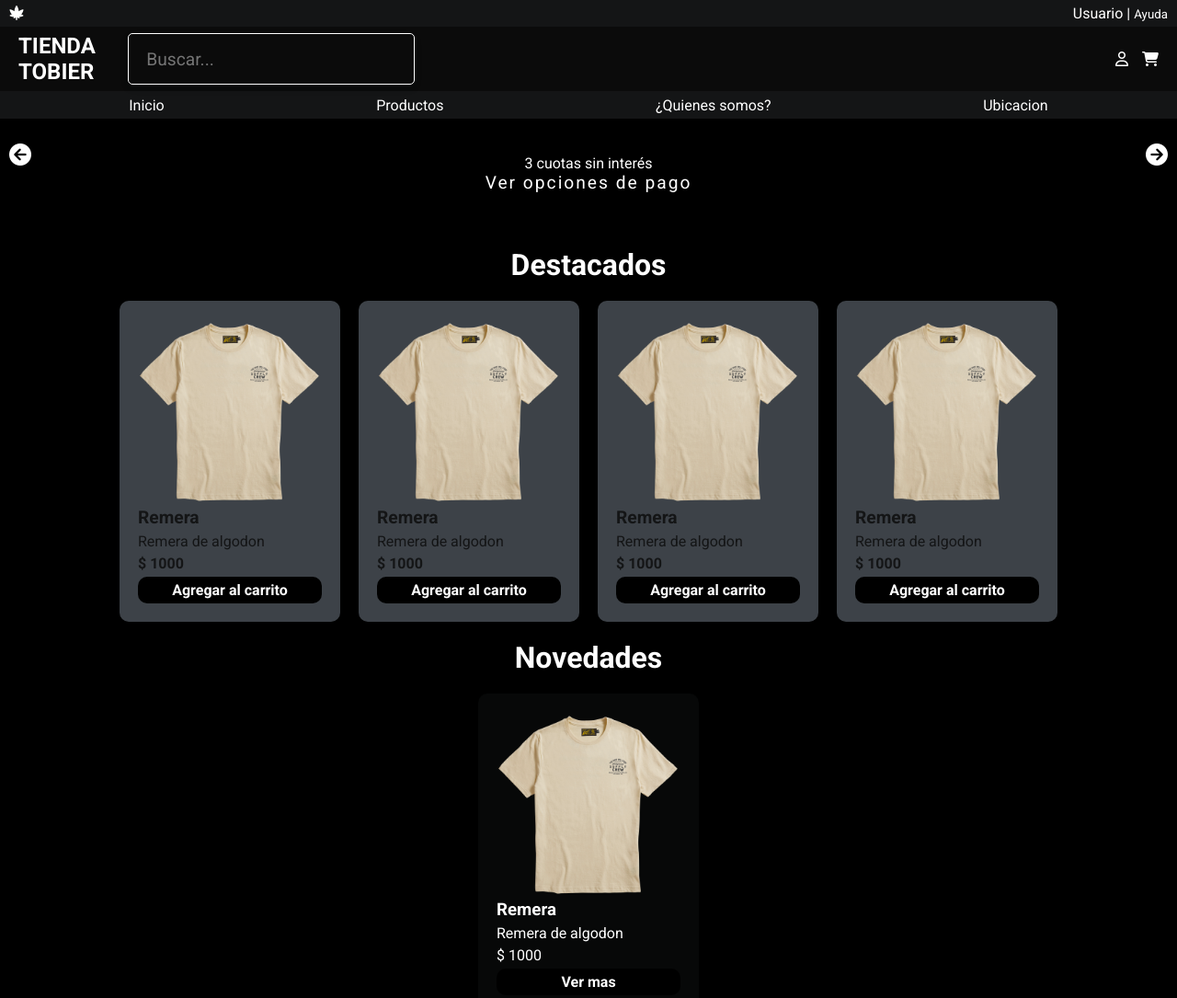
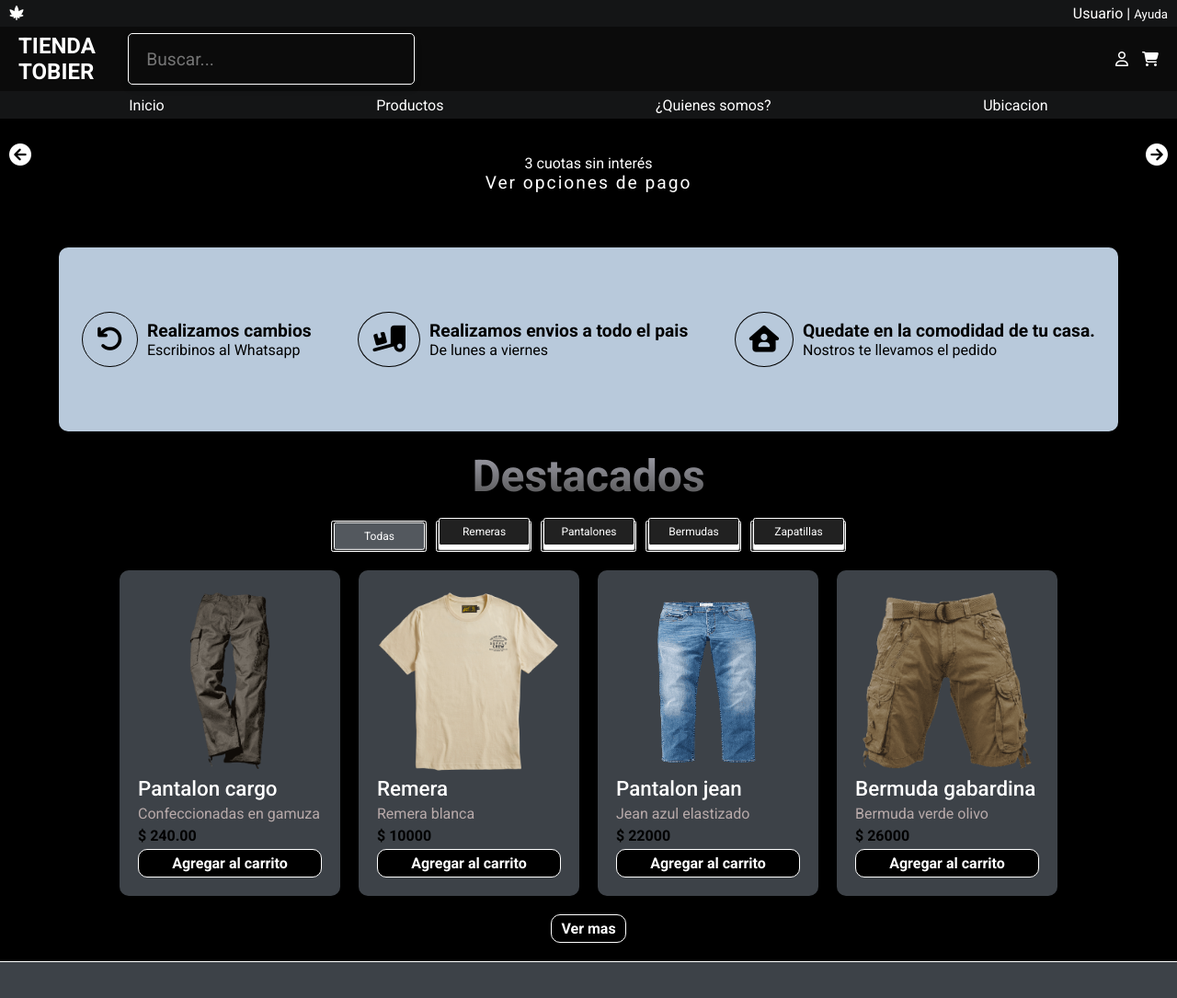
Before and after one commit to Tobiiduarte12/IntegradorJsTiendaTobier, a plain HTML site: page index.html in a window 1280 px wide. Shown: the top 1085 px of the page at 92% size. Drawn offline with Linux system fonts and the light colour scheme.

Commit message:
agregamos funcionalidad a los filtros

```diff
--- /dev/null
+++ b/assets/data.js
@@ -0,0 +1,145 @@
+const productsData = [
+  {
+    id: 1,
+    name: "Pantalon cargo",
+    description: "Confeccionadas en gamuza",
+    price: "240.00",
+    image: "./assets/img/cargo1.png",
+    category: "pantalones",
+  },
+  {
+    id: 2,
+    name: "Remera",
+    description: "Remera blanca",
+    price: "10000",
+    image: "./assets/img/remera1.png",
+    category: "remeras",
+  },
+  {
+    id: 3,
+    name: "Pantalon jean",
+    description: "Jean azul elastizado",
+    price: "22000",
+    image: "./assets/img/jean1.png",
+    category: "pantalones",
+  },
+  {
+    id: 4,
+    name: "Bermuda gabardina",
+    description: "Bermuda verde olivo",
+    price: "26000",
+    image: "./assets/img/bermuda1.png",
+    category: "bermudas",
+  },
+  {
+    id: 5,
+    name: "Bermuda jean",
+    description: "Bermuda turqueza",
+    price: "45000",
+    image: "./assets/img/bermuda2.png",
+    category: "bermudas",
+  },
+  {
+    id: 6,
+    name: "Bermuda buzo",
+    description: "Bermuda gris deportiva",
+    price: "25000",
+    image: "./assets/img/bermuda3.png",
+    category: "bermudas",
+  },
+  {
+    id: 7,
+    name: "Bermuda gabardina",
+    description: "Bermuda gris oscura",
+    price: "24000",
+    image: "./assets/img/bermuda4.png",
+    category: "bermudas",
+  },
+  {
+    id: 8,
+    name: "Pantalon jogger",
+    description: "Jogger verde elastizado",
+    price: "23000",
+    image: "./assets/img/pantalon3.png",
+    category: "pantalones",
+  },
+  {
+    id: 9,
+    name: "Pantalon de vestir",
+    description: "Pantalon de vestir negro",
+    price: "33000",
+    image: "./assets/img/pantalon4.png",
+    category: "pantalones",
+  },
+  {
+    id: 10,
+    name: "Zapatilla new balance",
+    description: "New balance gris",
+    price: "333000",
+    image: "./assets/img/calzado1.png",
+    category: "calzados",
+  },
+  {
+    id: 11,
+    name: "Zapatilla nike",
+    description: "Nike roja",
+    price: "321000",
+    image: "./assets/img/calzado2.png",
+    category: "calzados",
+  },
+  {
+    id: 12,
+    name: "Zapatilla converse",
+    description: "Converse negras",
+    price: "233000",
+    image: "./assets/img/calzado3.webp",
+    category: "calzados",
+  },
+  {
+    id: 13,
+    name: "Zapatilla adidas",
+    description: "Adidas con aire color beige",
+    price: "413000",
+    image: "./assets/img/calzado4.png",
+    category: "calzados",
+  },
+  {
+    id: 14,
+    name: "Remera",
+    description: "Remera roja",
+    price: "10000",
+    image: "./assets/img/remera2.webp",
+    category: "remeras",
+  },
+  {
+    id: 15,
+    name: "Remera",
+    description: "Remera negra",
+    price: "10000",
+    image: "./assets/img/remera3.webp",
+    category: "remeras",
+  },
+  {
+    id: 16,
+    name: "Remera",
+    description: "Remera color crema",
+    price: "10000",
+    image: "./assets/img/remera4.png",
+    category: "remeras",
+  },
+];
+
+const divideProductsInparts = (size) => {
+  let productsList = [];
+  for (let i = 0; i < productsData.length; i += size) {
+    productsList.push(productsData.slice(i, i + size));
+  }
+  return productsList;
+};
+
+const appState = {
+  products: divideProductsInparts(4),
+  currentProductsIndex: 0,
+  currentLimitProducts: divideProductsInparts(4).length,
+  activeFilter: null,
+};
--- a/assets/estilos/style.css
+++ b/assets/estilos/style.css
@@ -38,6 +38,7 @@ header {
   position: fixed;
   top: 0px;
   background-color: #141516;
+  z-index: 200;
 }
 
 .header-btn-help {
@@ -111,6 +112,7 @@ header {
   position: fixed;
   background-color: #080808c0;
   top: 29px;
+  z-index: 200;
 }
 
 .header-effect-border.active {
@@ -244,6 +246,60 @@ header {
   }
 }
 
+.filters-container {
+  display: flex;
+  width: 100%;
+  padding: 0px 20px;
+  justify-content: center;
+  gap: 10px;
+  margin-bottom: 20px;
+  flex-wrap: wrap;
+}
+
+.filter {
+  padding: 0.1em 0.25em;
+  width: 13em;
+  height: 4.2em;
+  background-color: #212121;
+  border: 0.08em solid #fff;
+  border-radius: 0.3em;
+  font-size: 8px;
+  cursor: pointer;
+}
+
+.filter span {
+  position: relative;
+  display: flex;
+  justify-content: center;
+  align-items: center;
+  bottom: 0.4em;
+  width: 8.25em;
+  height: 2.5em;
+  background-color: #212121;
+  border-radius: 0.2em;
+  font-size: 1.5em;
+  color: #fff;
+  border: 0.08em solid #fff;
+  box-shadow: 0 0.4em 0.1em 0.019em #fff;
+}
+
+.filter span:hover {
+  transition: all 0.5s;
+  transform: translate(0, 0.4em);
+  box-shadow: 0 0 0 0 #fff;
+}
+
+.filter span:not(hover) {
+  transition: all 1s;
+}
+
+.filter span.active {
+  background-color: #b8c9db54;
+  transition: all 0.5s;
+  transform: translate(0, 0.4em);
+  box-shadow: none;
+}
+
 .hero-cards-info-container {
   margin-top: 20px;
   display: flex;
@@ -287,8 +343,15 @@ header {
 }
 
 .section-title {
-  color: white;
-  font-size: 2rem;
+  color: transparent;
+  background: linear-gradient(
+    0deg,
+    rgba(78, 78, 78, 1) 0%,
+    rgba(164, 164, 175, 1) 100%
+  );
+  background-clip: text;
+  -webkit-background-clip: text;
+  font-size: 3rem;
   font-weight: 600;
   margin: 20px;
 }
@@ -298,7 +361,8 @@ header {
   flex-wrap: wrap;
   justify-content: center;
   align-items: center;
-  width: 100%;
+  width: 80%;
+  max-width: 1200px;
   gap: 20px;
 }
 
@@ -311,6 +375,7 @@ header {
   height: auto;
   border-radius: 10px;
   padding: 20px;
+  margin-bottom: 20px;
 }
 
 .card-product-info {
@@ -322,25 +387,25 @@ header {
 }
 
 .card-product-info h3 {
-  color: #141516;
-  font-size: 1.2rem;
-  font-weight: 600;
+  color: #ffffff;
+  font-size: 1.4rem;
+  font-weight: 500;
 }
 
 .card-product-info p {
-  color: #141516;
+  color: #b8aaaa;
   font-size: 1rem;
   font-weight: 400;
 }
 
 .card-product-info span {
-  color: #141516;
+  color: #000000;
   font-size: 1rem;
   font-weight: 600;
 }
 
 .card-img-container img {
-  width: auto;
+  width: 200px;
   height: 200px;
 }
 
@@ -356,12 +421,16 @@ header {
   border-radius: 10px;
   cursor: pointer;
   transition: all 0.2s ease-in-out;
-  border: none;
+  border: 1px solid white;
 }
 
 .btn-add-product:hover {
   background-color: #fff;
   color: #000;
+}
+
+.hidden {
+  visibility: hidden;
 }
 
 #section-novedades {
@@ -406,9 +475,10 @@ header {
   flex-direction: column;
   justify-content: center;
   align-items: center;
-  background-color: #000;
+  background-color: #b8c9db54;
   height: 50vh;
   margin-top: 20px;
+  border-top: 1px solid white;
 }
 
 .ofert-container {
--- a/assets/main.js
+++ b/assets/main.js
@@ -1,6 +1,12 @@
 const slider = document.querySelector(".slider");
 const sliderArrowLeft = document.querySelector(".slider-arrow-left");
 const sliderArrowRight = document.querySelector(".slider-arrow-right");
+const productsContainer = document.querySelector(".products-container");
+const showMoreBtn = document.querySelector(".btn-load");
+const categoriesContainer = document.querySelector(".filters-container");
+const categoriesList = document.querySelectorAll(".category");
+
+console.log(categoriesList);
 
 const slideWidth = slider.offsetWidth;
 let currentPosition = 0;
@@ -22,3 +28,104 @@ sliderArrowRight.addEventListener("click", () => {
   }
   slider.style.transform = `translateX(${currentPosition}px)`;
 });
+
+const renderProductsTemplate = (product) => {
+  const { id, name, description, price, image } = product;
+
+  return `
+  <div class="card-product">
+    <figure class="card-img-container">
+        <img src= ${image} alt=${name} />
+    </figure>
+    <div class="card-product-info">
+      <h3>${name}</h3>
+        <p>${description}</p>
+        <span>$ ${price}</span>
+        <button class="btn-add-product" data-id = "${id}" data-name="${name}" data-img="${image}" data-price="${price}">Agregar al carrito</button>
+    </div>
+   </div>
+  `;
+};
+
+const renderProducts = (productstList) => {
+  productsContainer.innerHTML += productstList
+    .map(renderProductsTemplate)
+    .join("");
+};
+
+const isLastIndexOf = () => {
+  return appState.currentProductsIndex === appState.currentLimitProducts - 1;
+};
+
+const showMoreProducts = () => {
+  appState.currentProductsIndex += 1;
+  let { products, currentProductsIndex } = appState;
+  renderProducts(products[currentProductsIndex]);
+  if (isLastIndexOf()) {
+    showMoreBtn.classList.add("hidden");
+  }
+};
+
+const isInactiveFilterBtn = (element) => {
+  return (
+    element.classList.contains("category") &&
+    !element.classList.contains("active")
+  );
+};
+
+const changeBtnActiveState = (selectedCategory) => {
+  const categories = [...categoriesList];
+  categories.forEach((categoryButton) => {
+    if (categoryButton.dataset.category !== selectedCategory) {
+      categoryButton.classList.remove("active");
+      return;
+    }
+    categoryButton.classList.add("active");
+  });
+};
+
+const setShowMoreVisibility = () => {
+  if (!appState.activeFilter) {
+    showMoreBtn.classList.remove("hidden");
+    return;
+  }
+  showMoreBtn.classList.add("hidden");
+};
+
+const changeFilterState = (btn) => {
+  appState.activeFilter = btn.dataset.category;
+  changeBtnActiveState(appState.activeFilter);
+  setShowMoreVisibility();
+};
+
+const renderFiltersProducts = () => {
+  const filterProducts = productsData.filter((product) => {
+    return product.category === appState.activeFilter;
+  });
+  renderProducts(filterProducts);
+};
+
+const applyFilter = ({ target }) => {
+  if (!isInactiveFilterBtn(target)) {
+    return;
+  }
+
+  changeFilterState(target);
+
+  productsContainer.innerHTML = "";
+  if (appState.activeFilter) {
+    renderFiltersProducts();
+    appState.currentProductsIndex = 0;
+    return;
+  }
+
+  renderProducts(appState.products[0]);
+};
+
+const init = () => {
+  renderProducts(appState.products[appState.currentProductsIndex]);
+  showMoreBtn.addEventListener("click", showMoreProducts);
+  categoriesContainer.addEventListener("click", applyFilter);
+};
+
+init();
--- a/index.html
+++ b/index.html
@@ -91,10 +91,51 @@
         </div>
       </div>
 
+      <div class="hero-cards-info-container">
+        <div class="cards-info">
+          <i class="fa-solid fa-arrow-rotate-left"></i>
+          <div class="card-info-title">
+            <span>Realizamos cambios</span>
+            <a href="#">Escribinos al Whatsapp</a>
+          </div>
+        </div>
+        <div class="cards-info">
+          <i class="fa-solid fa-truck-ramp-box"></i>
+          <div class="card-info-title">
+            <span>Realizamos envios a todo el pais</span>
+            <a href="#">De lunes a viernes</a>
+          </div>
+        </div>
+        <div class="cards-info">
+          <i class="fa-solid fa-house-user"></i>
+          <div class="card-info-title">
+            <span>Quedate en la comodidad de tu casa.</span>
+            <a href="#">Nostros te llevamos el pedido</a>
+          </div>
+        </div>
+      </div>
+
       <!-- Agrega aquí tus productos destacados -->
       <h2 class="section-title">Destacados</h2>
+      <div class="filters-container">
+        <button class="filter">
+          <span class="category active">Todas</span>
+        </button>
+        <button class="filter">
+          <span class="category" data-category="remeras">Remeras</span>
+        </button>
+        <button class="filter">
+          <span class="category" data-category="pantalones">Pantalones</span>
+        </button>
+        <button class="filter">
+          <span class="category" data-category="bermudas">Bermudas</span>
+        </button>
+        <button class="filter">
+          <span class="category" data-category="calzados">Zapatillas</span>
+        </button>
+      </div>
       <div class="products-container">
-        <div class="card-product">
+        <!-- <div class="card-product">
           <figure class="card-img-container">
             <img src="./assets/img/remera1.png" alt="producto" />
           </figure>
@@ -104,44 +145,12 @@
             <span>$ 1000</span>
             <button class="btn-add-product">Agregar al carrito</button>
           </div>
-        </div>
-        <div class="card-product">
-          <figure class="card-img-container">
-            <img src="./assets/img/remera1.png" alt="producto" />
-          </figure>
-          <div class="card-product-info">
-            <h3>Remera</h3>
-            <p>Remera de algodon</p>
-            <span>$ 1000</span>
-            <button class="btn-add-product">Agregar al carrito</button>
-          </div>
-        </div>
-        <div class="card-product">
-          <figure class="card-img-container">
-            <img src="./assets/img/remera1.png" alt="producto" />
-          </figure>
-          <div class="card-product-info">
-            <h3>Remera</h3>
-            <p>Remera de algodon</p>
-            <span>$ 1000</span>
-            <button class="btn-add-product">Agregar al carrito</button>
-          </div>
-        </div>
-        <div class="card-product">
-          <figure class="card-img-container">
-            <img src="./assets/img/remera1.png" alt="producto" />
-          </figure>
-          <div class="card-product-info">
-            <h3>Remera</h3>
-            <p>Remera de algodon</p>
-            <span>$ 1000</span>
-            <button class="btn-add-product">Agregar al carrito</button>
-          </div>
-        </div>
+        </div> -->
       </div>
+      <button class="btn-add-product btn-load">Ver mas</button>
     </section>
 
-    <section id="section-novedades">
+    <!-- <section id="section-novedades">
       <h2 class="section-title">Novedades</h2>
       <div class="card-novedades-container">
         <div class="card-novedades">
@@ -156,7 +165,7 @@
           </div>
         </div>
       </div>
-    </section>
+    </section> -->
 
     <section id="section-ofert">
       <div class="ofert-container">
@@ -193,6 +202,7 @@
         Todos los derechos reservados.
       </p>
     </footer>
+    <script src="./assets/data.js"></script>
     <script src="./assets/main.js"></script>
   </body>
 </html>
```
Also changed, not shown: assets/img/bermuda1.png (added), assets/img/bermuda2.png (added), assets/img/bermuda3.png (added), assets/img/bermuda4.png (added), assets/img/calzado1.png (added), assets/img/calzado2.png (added), assets/img/calzado3.webp (added), assets/img/calzado4.png (added), assets/img/cargo1.png (added), assets/img/jean1.png (added), assets/img/pantalon3.png (added), assets/img/pantalon4.png (added), assets/img/remera2.webp (added), assets/img/remera3.webp (added), 1 more files.
